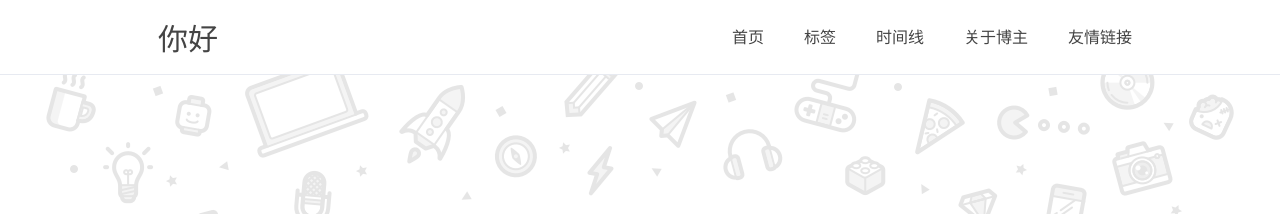
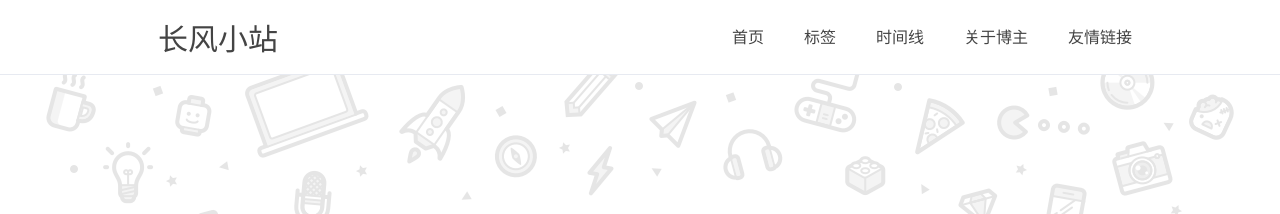
Before and after one commit to miaojiangmin/miaojiangmin.github.io, a Jekyll site: the page built from index.html, in a window 1280 px wide. Shown: the top 214 px of the page. Built offline with Jekyll 4.4.1, drawn with Linux system fonts in a browser that asks for light colours; comment, search, counter and statistics services are not loaded.

Commit message:
长风小站

```diff
--- a/_config.yml
+++ b/_config.yml
@@ -16,7 +16,7 @@ nav: # 最佳体验 六个标签 且最好每个标签不超过4中文字
 author: true
 name: '赖江闽'
 NickName: '长风小站'
-webtitle: '你好'
+webtitle: '长风小站'
 bio: 'bio是什么'
 about: true
 aboutyou: '严重拖延症患者'
```
